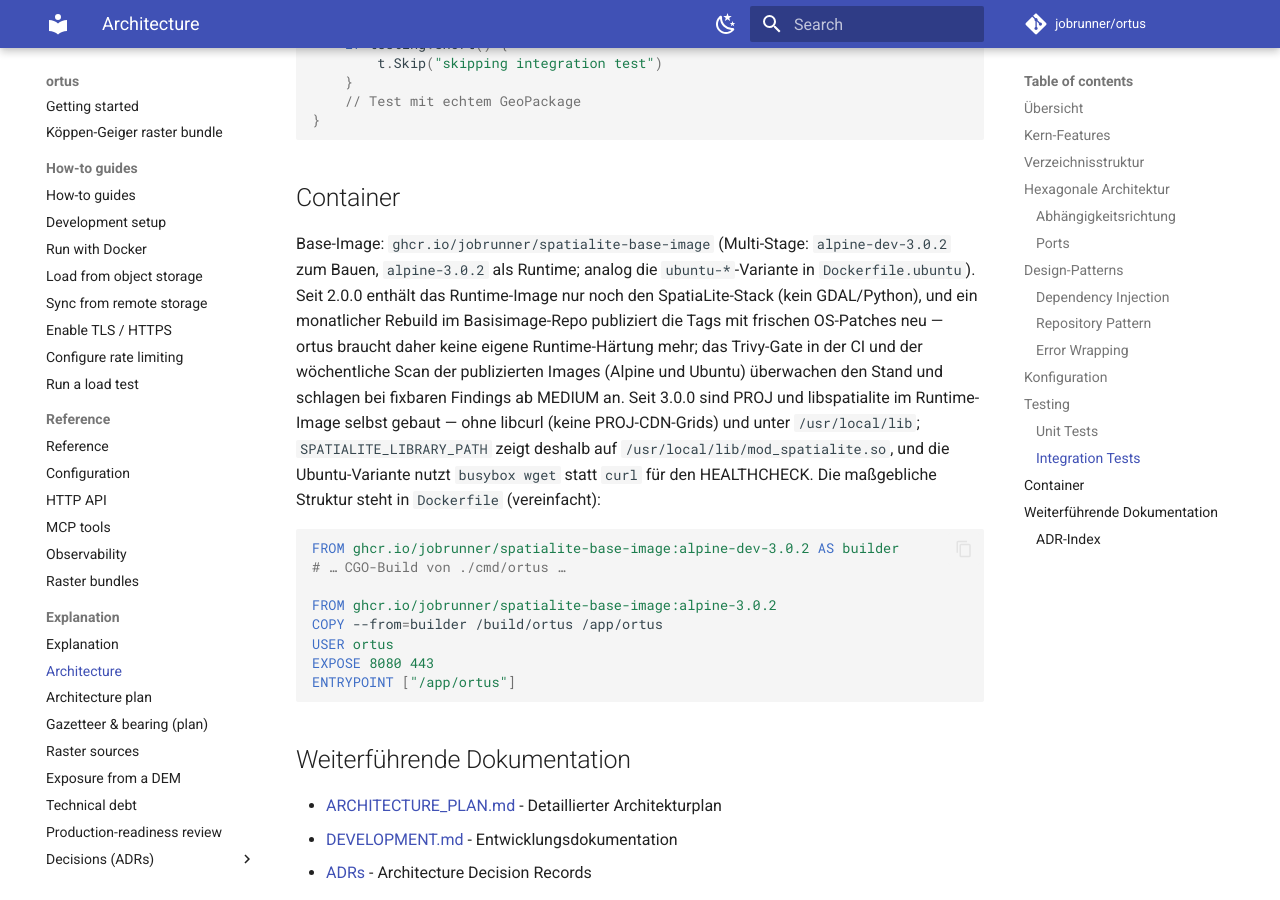
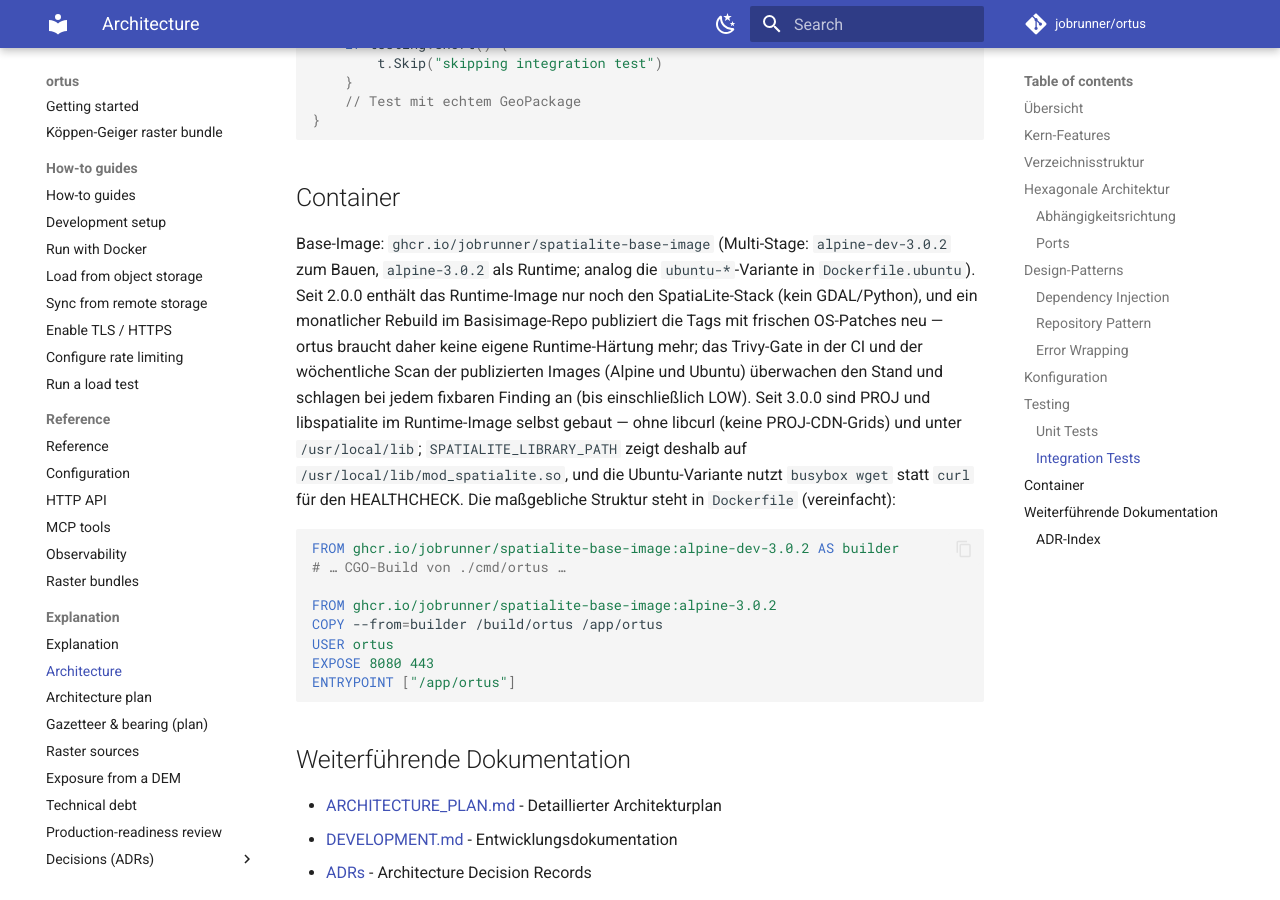
Before and after one commit to jobrunner/ortus, an MkDocs documentation site: the page built from docs/explanation/architecture.md, in a window 1280 px wide and 900 px high, scrolled down 4061 px. Built offline with MkDocs 1.6.1 and Material for MkDocs 9.7.7, drawn with Linux system fonts in a browser that asks for light colours; comment, search, counter and statistics services are not loaded.

Commit message:
ci(security): gate images on fixable LOW vulnerabilities too
The Docker Security Scan gates, the weekly scan of the published images
and make verify-image now fail on every fixable finding down to LOW.
The SARIF scans stay at CRITICAL..MEDIUM: they include unfixed CVEs,
and Ubuntu's long tail of unfixed LOWs would only bury the Security tab.
The current 2.0.2 images have no fixable LOW findings.

Claude-Session: https://claude.ai/code/session_01TYW8kXiZseNyyKSkwTemoT

```diff
--- a/docs/explanation/architecture.md
+++ b/docs/explanation/architecture.md
@@ -199,7 +199,7 @@ SpatiaLite-Stack (kein GDAL/Python), und ein monatlicher Rebuild im
 Basisimage-Repo publiziert die Tags mit frischen OS-Patches neu — ortus
 braucht daher keine eigene Runtime-Härtung mehr; das Trivy-Gate in der CI und
 der wöchentliche Scan der publizierten Images (Alpine und Ubuntu) überwachen den
-Stand und schlagen bei fixbaren Findings ab MEDIUM an. Seit 3.0.0
+Stand und schlagen bei jedem fixbaren Finding an (bis einschließlich LOW). Seit 3.0.0
 sind PROJ und libspatialite im Runtime-Image selbst gebaut — ohne libcurl
 (keine PROJ-CDN-Grids) und unter `/usr/local/lib`; `SPATIALITE_LIBRARY_PATH`
 zeigt deshalb auf `/usr/local/lib/mod_spatialite.so`, und die Ubuntu-Variante
```
Also changed, not shown: docs/how-to/run-with-docker.md (+1 -1 lines), 3 other files.
